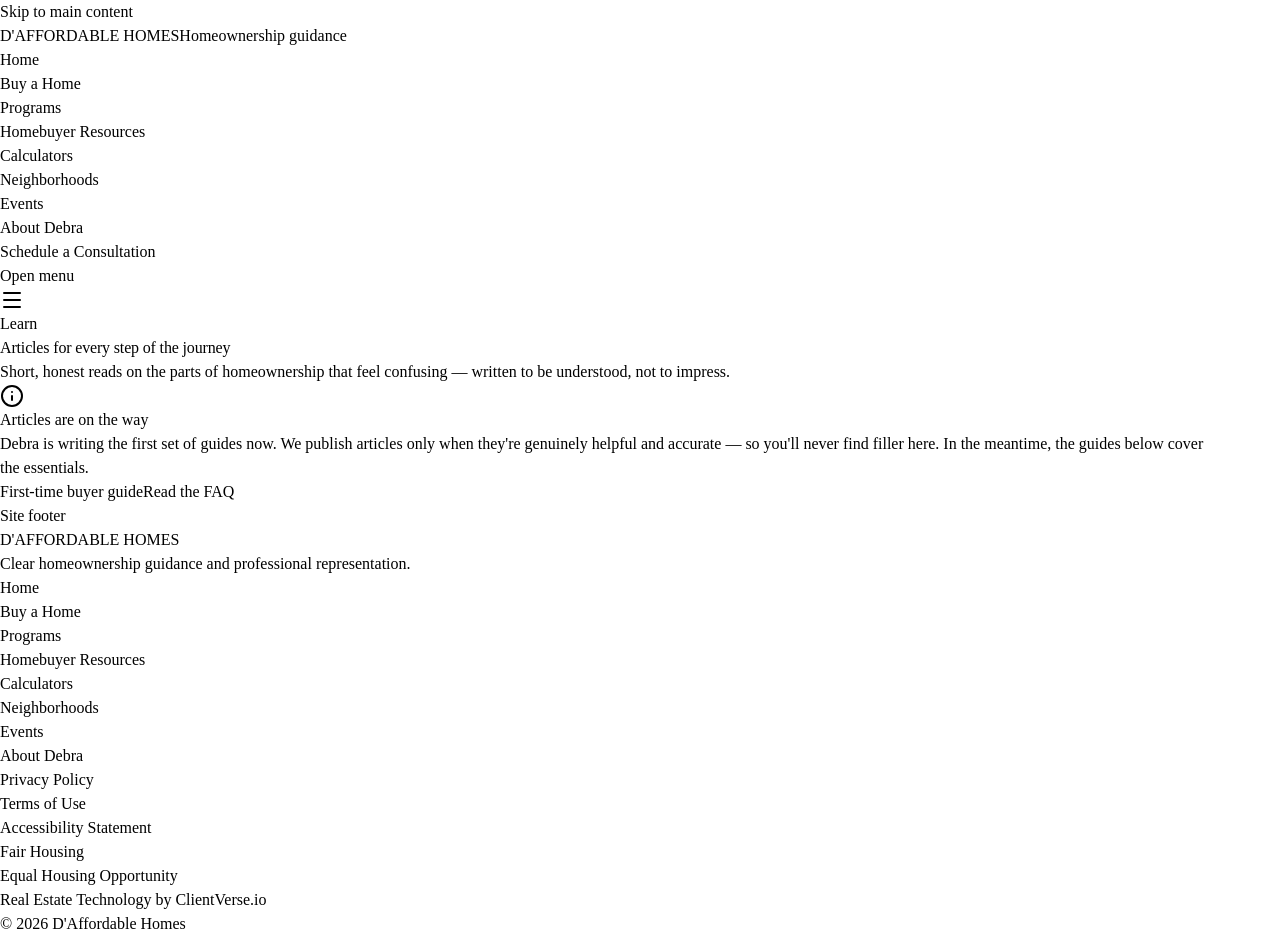
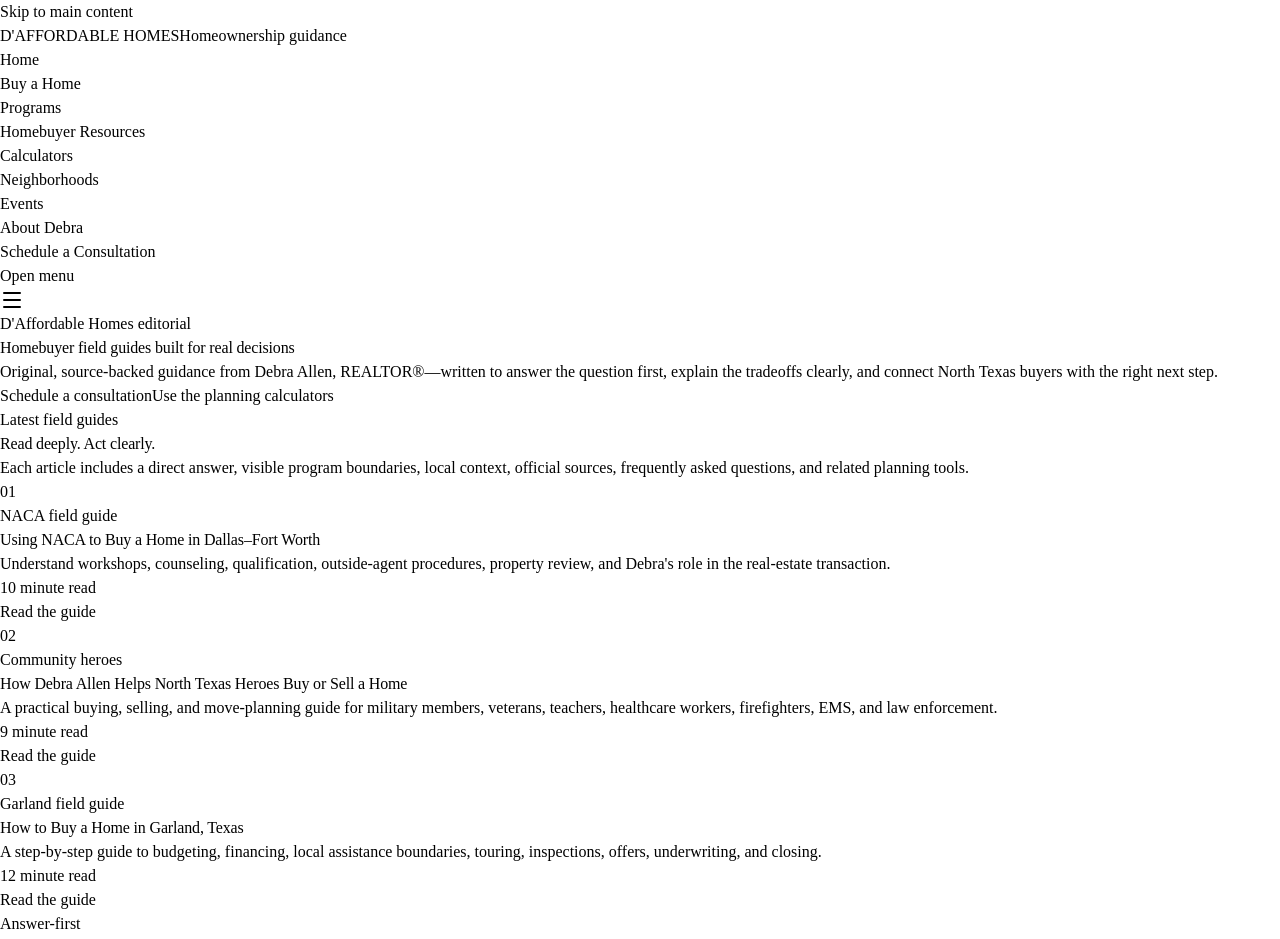
Before and after one commit to ebyron357/DAffordableHomes-Platform, a Next.js app in the folder apps/web/: page /blog in a window 1280 px wide. Shown: the top 939 px of the page. Built offline with nearby package versions, Linux system fonts and the light colour scheme.

Commit message:
Launch editorial resource center index

```diff
--- a/apps/web/app/blog/page.tsx
+++ b/apps/web/app/blog/page.tsx
@@ -1,45 +1,109 @@
 import type { Metadata } from "next"
 import Link from "next/link"
-import { PageHeader } from "@/components/page/page-header"
-import { Section } from "@/components/page/section"
-import { Notice } from "@/components/states/notice"
 import { Container } from "@/components/ui/container"
 import { Button } from "@/components/ui/button"
 
 export const metadata: Metadata = {
-  title: "Blog & Articles",
+  title: "Homebuyer Field Guides and Articles",
   description:
-    "Plain-language articles on credit, budgeting, assistance programs, and the homeownership journey — published as they're ready.",
+    "In-depth North Texas homebuyer field guides from Debra Allen covering NACA, community heroes, Garland, affordability, and practical transaction planning.",
+  alternates: { canonical: "/blog" },
+  openGraph: {
+    title: "Homebuyer Field Guides | D'Affordable Homes",
+    description: "Original, fact-checked North Texas real-estate guidance from Debra Allen, REALTOR®.",
+    url: "/blog",
+    type: "website",
+  },
 }
+
+const articles = [
+  {
+    href: "/blog/naca-homebuying-dallas-fort-worth",
+    eyebrow: "NACA field guide",
+    title: "Using NACA to Buy a Home in Dallas–Fort Worth",
+    description:
+      "Understand workshops, counseling, qualification, outside-agent procedures, property review, and Debra's role in the real-estate transaction.",
+    readingTime: "10 minute read",
+  },
+  {
+    href: "/blog/homes-for-heroes-north-texas",
+    eyebrow: "Community heroes",
+    title: "How Debra Allen Helps North Texas Heroes Buy or Sell a Home",
+    description:
+      "A practical buying, selling, and move-planning guide for military members, veterans, teachers, healthcare workers, firefighters, EMS, and law enforcement.",
+    readingTime: "9 minute read",
+  },
+  {
+    href: "/blog/how-to-buy-home-garland-tx",
+    eyebrow: "Garland field guide",
+    title: "How to Buy a Home in Garland, Texas",
+    description:
+      "A step-by-step guide to budgeting, financing, local assistance boundaries, touring, inspections, offers, underwriting, and closing.",
+    readingTime: "12 minute read",
+  },
+] as const
 
 export default function BlogPage() {
   return (
     <>
-      <PageHeader
-        eyebrow="Learn"
-        title="Articles for every step of the journey"
-        description="Short, honest reads on the parts of homeownership that feel confusing — written to be understood, not to impress."
-      />
-
-      <Section>
-        <Container className="max-w-2xl">
-          <Notice tone="info" title="Articles are on the way">
-            <p>
-              Debra is writing the first set of guides now. We publish articles only when they&apos;re genuinely
-              helpful and accurate — so you&apos;ll never find filler here. In the meantime, the guides below cover the
-              essentials.
-            </p>
-          </Notice>
-          <div className="mt-8 flex flex-wrap gap-3">
-            <Button asChild>
-              <Link href="/first-time-buyers">First-time buyer guide</Link>
-            </Button>
-            <Button asChild variant="outline">
-              <Link href="/faq">Read the FAQ</Link>
-            </Button>
+      <header className="border-b border-border bg-card">
+        <Container className="py-12 md:py-20">
+          <p className="text-xs font-semibold uppercase tracking-[0.12em] text-accent">D&apos;Affordable Homes editorial</p>
+          <h1 className="mt-4 max-w-5xl font-serif text-[42px] font-normal leading-[1.08] sm:text-[58px]">
+            Homebuyer field guides built for real decisions
+          </h1>
+          <p className="mt-6 max-w-3xl text-lg leading-8 text-muted-foreground">
+            Original, source-backed guidance from Debra Allen, REALTOR®—written to answer the question first, explain the tradeoffs clearly, and connect North Texas buyers with the right next step.
+          </p>
+          <div className="mt-8 flex flex-col gap-3 sm:flex-row">
+            <Button href="/book">Schedule a consultation</Button>
+            <Button href="/resources/calculators" variant="outline">Use the planning calculators</Button>
           </div>
         </Container>
-      </Section>
+      </header>
+
+      <main>
+        <section className="py-14 md:py-20" aria-labelledby="latest-guides-heading">
+          <Container>
+            <div className="grid gap-8 lg:grid-cols-[0.72fr_1.28fr]">
+              <div>
+                <p className="text-xs font-semibold uppercase tracking-[0.12em] text-accent">Latest field guides</p>
+                <h2 id="latest-guides-heading" className="mt-3 font-serif text-3xl font-normal sm:text-4xl">Read deeply. Act clearly.</h2>
+                <p className="mt-4 max-w-xl leading-7 text-muted-foreground">Each article includes a direct answer, visible program boundaries, local context, official sources, frequently asked questions, and related planning tools.</p>
+              </div>
+              <div className="border-t border-border">
+                {articles.map((article, index) => (
+                  <article key={article.href} className="grid gap-5 border-b border-border py-8 sm:grid-cols-[4rem_1fr_auto] sm:items-start">
+                    <p className="text-xs font-semibold text-accent">0{index + 1}</p>
+                    <div>
+                      <p className="text-xs font-semibold uppercase tracking-[0.12em] text-accent">{article.eyebrow}</p>
+                      <h3 className="mt-3 font-serif text-2xl font-normal leading-tight sm:text-3xl">
+                        <Link href={article.href} className="hover:text-primary">{article.title}</Link>
+                      </h3>
+                      <p className="mt-4 max-w-3xl leading-7 text-muted-foreground">{article.description}</p>
+                    </div>
+                    <div className="sm:text-right">
+                      <p className="text-sm text-muted-foreground">{article.readingTime}</p>
+                      <Link href={article.href} className="mt-3 inline-block font-semibold text-primary underline underline-offset-4">Read the guide</Link>
+                    </div>
+                  </article>
+                ))}
+              </div>
+            </div>
+          </Container>
+        </section>
+
+        <section className="border-y border-border bg-muted/50 py-12" aria-labelledby="article-standard-heading">
+          <Container className="grid gap-8 md:grid-cols-3">
+            <div>
+              <p className="text-xs font-semibold uppercase tracking-[0.12em] text-accent">Answer-first</p>
+              <h2 id="article-standard-heading" className="mt-3 font-serif text-2xl font-normal">Built for people and search systems</h2>
+            </div>
+            <p className="leading-7 text-muted-foreground">Clear questions, concise answers, meaningful headings, visible authorship, reviewed dates, and structured data help readers and answer engines understand each page.</p>
+            <p className="leading-7 text-muted-foreground">No fabricated statistics, rankings, affiliations, testimonials, rebates, or approval promises. Program decisions stay with the organizations responsible for them.</p>
+          </Container>
+        </section>
+      </main>
     </>
   )
 }
```
